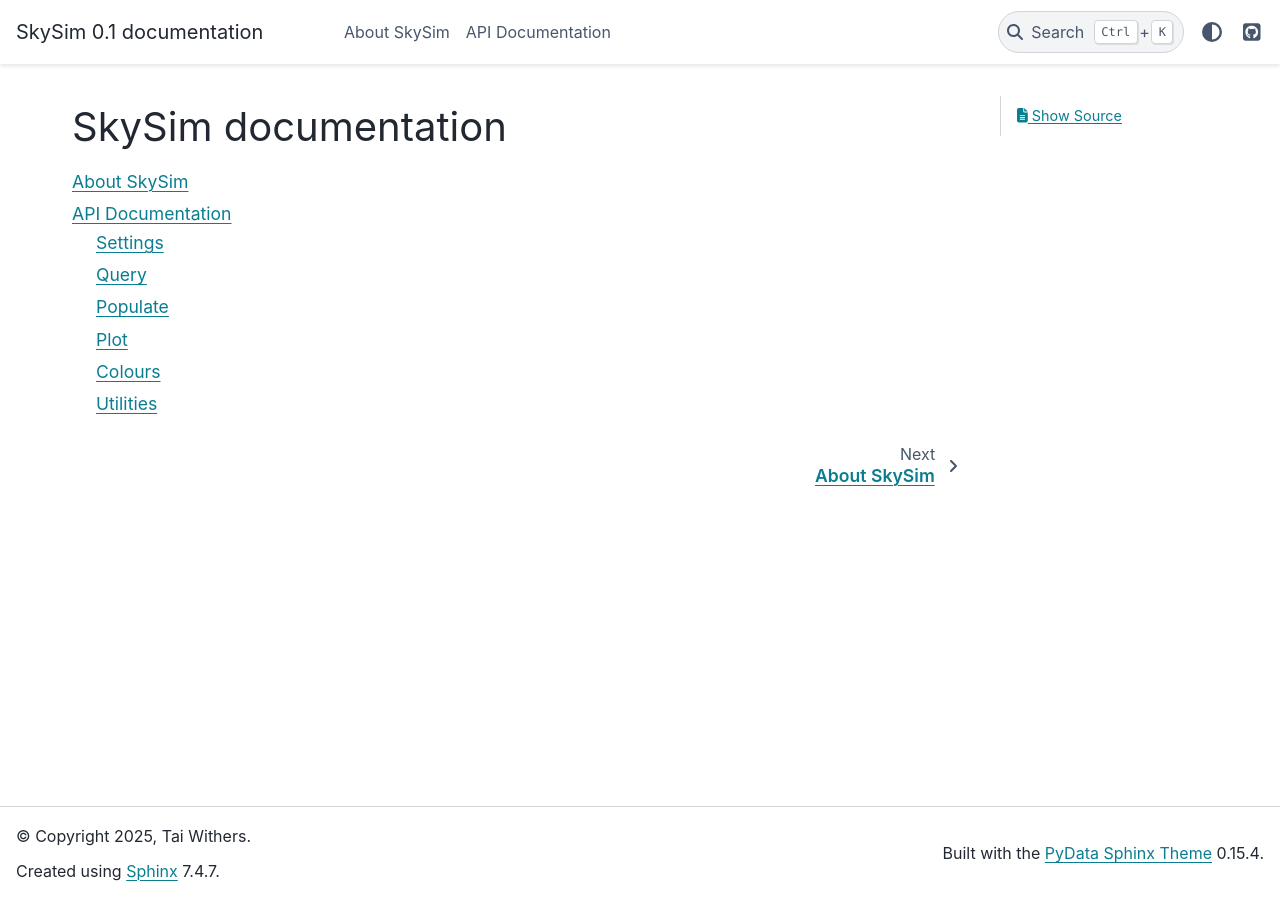
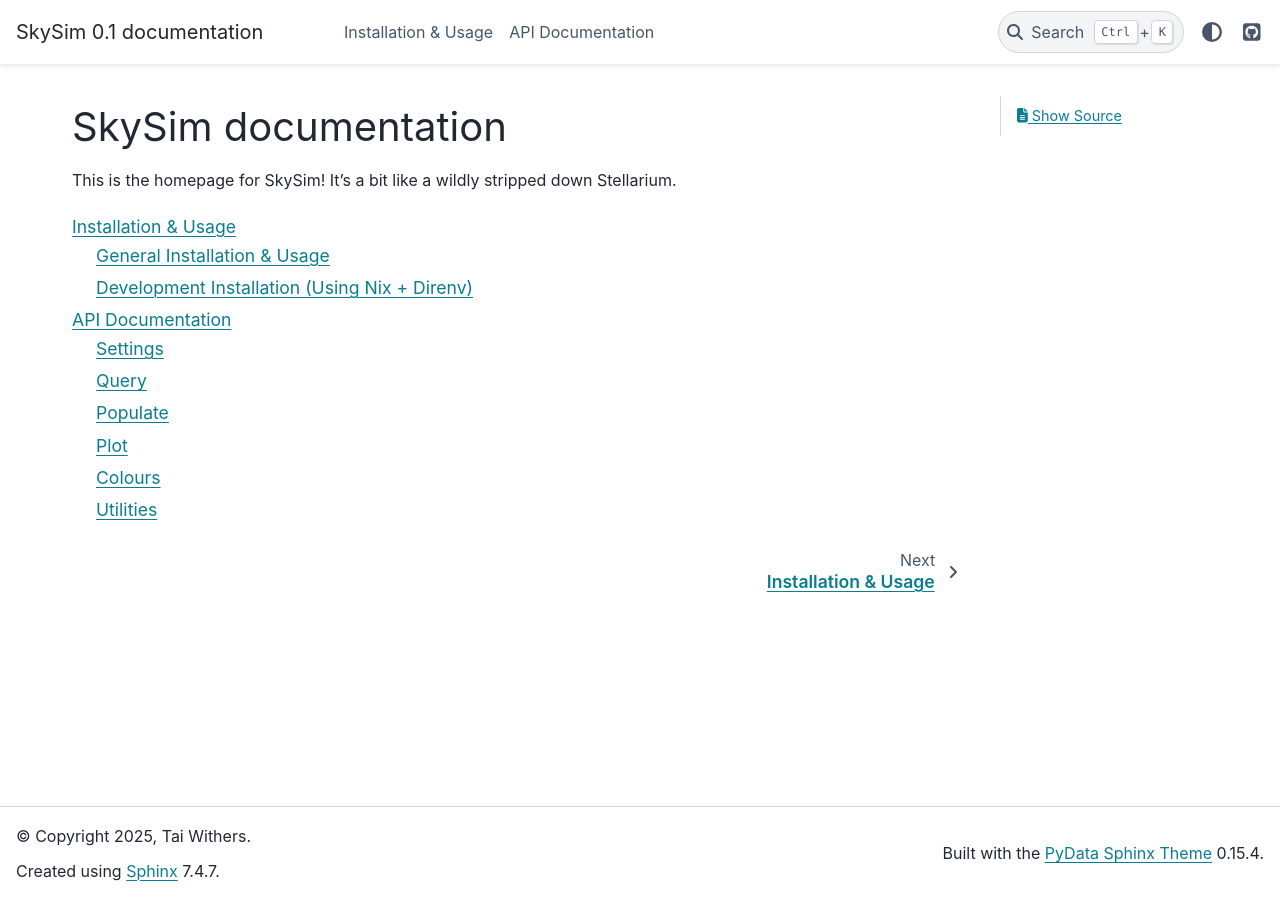
Before and after one commit to taiwithers/SkySim, a Sphinx documentation site: the page built from docs/source/index.rst, in a window 1280 px wide. Built offline with Sphinx 7.4.7 and the PyData theme 0.15.4, drawn with Linux system fonts in a browser that asks for light colours.

Commit message:
docs: add README content to generated docs

```diff
--- a/docs/source/api/index.rst
+++ b/docs/source/api/index.rst
@@ -1,5 +1,5 @@
-API
-===
+API Documentation
+=================
 
 .. toctree::
    :maxdepth: 1
--- a/docs/source/index.rst
+++ b/docs/source/index.rst
@@ -1,8 +1,11 @@
 SkySim documentation
 ====================
+
+This is the homepage for SkySim! It's a bit like a wildly stripped down
+Stellarium.
 
 .. toctree::
    :maxdepth: 2
 
-   about
-   API Documentation <api/index>
+   readme_link
+   api/index
--- /dev/null
+++ b/docs/source/readme_link.rst
@@ -0,0 +1,18 @@
+Installation & Usage
+====================
+
+General Installation & Usage
+----------------------------
+.. note:: links to TOML files in this section are broken. See the `README page on GitHub <https://github.com/taiwithers/SkySim>`_ for working versions.
+
+.. include:: ../../README.md
+    :parser: myst_parser.sphinx_
+    :start-after: ## General Installation & Usage
+    :end-before: ## Development Installation (Using Nix + Direnv)
+
+
+Development Installation (Using Nix + Direnv)
+---------------------------------------------
+.. include:: ../../README.md
+    :parser: myst_parser.sphinx_
+    :start-after: ## Development Installation (Using Nix + Direnv)
```
Also changed, not shown: README.md (+3 -1 lines), docs/source/about.md (deleted, +0 -3 lines).
